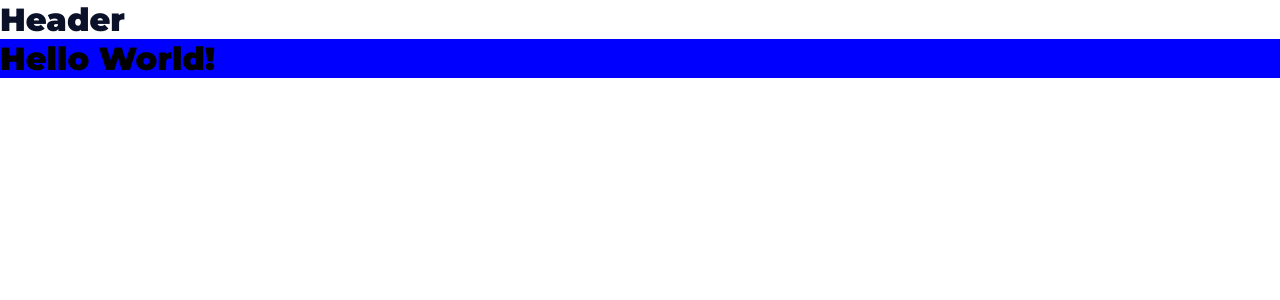
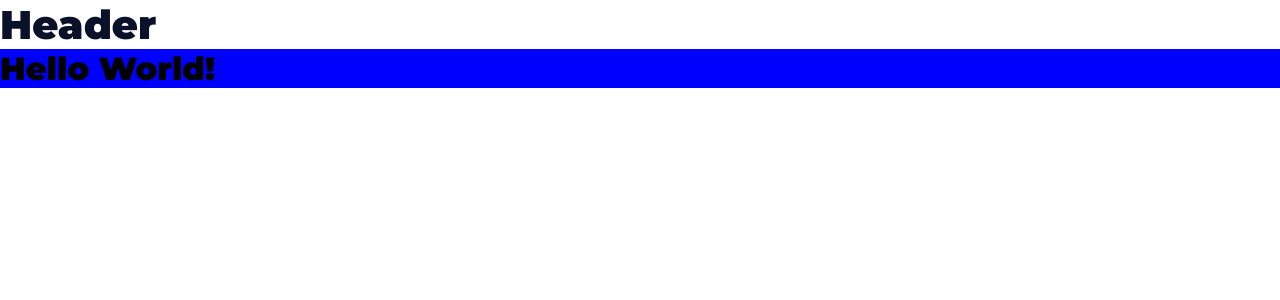
Before and after one commit to LucianBinner/study-c-047-06-07-project-1-react-app, a React (Create React App) app: page / in a window 1280 px wide. Shown: the top 300 px of the page. Built offline with nearby package versions, Linux system fonts and the light colour scheme.

Commit message:
feat: creating Heading component

```diff
--- a/public/index.html
+++ b/public/index.html
@@ -2,6 +2,8 @@
 <html lang="en">
   <head>
     <meta charset="utf-8" />
+    <link rel="icon" href="%PUBLIC_URL%/favicon.ico" />
+    <link href="https://fonts.googleapis.com/css2?family=Montserrat:ital,wght@0,900;1,900&family=Open+Sans:ital,wght@0,400;0,700;1,400;1,700&display=swap" rel="stylesheet">    <link rel="stylesheet" href="https://fonts.googleapis.com/css2?family=Montserrat:ital,wght@0,900;1,900&family=Open+Sans:ital,wght@0,400;0,700;1,400;1,700&display=swap">
     <link rel="icon" href="%PUBLIC_URL%/favicon.ico" />
     <meta name="viewport" content="width=device-width, initial-scale=1" />
     <meta name="theme-color" content="#000000" />
--- a/src/components/Heading/index.jsx
+++ b/src/components/Heading/index.jsx
@@ -1,5 +1,16 @@
 import { Title } from './styles';
 
-export const Heading = ({ children, fontLight }) => {
-  return <Title fontLight={fontLight}>{children}</Title>;
+export const Heading = ({
+  children,
+  colorDark = true,
+  as = 'h1',
+  size = 'big',
+  uppercase = false,
+}) => {
+  console.log(size);
+  return (
+    <Title colorDark={colorDark} as={as} size={size} uppercase={uppercase}>
+      {children}
+    </Title>
+  );
 };
--- a/src/components/Heading/styles.js
+++ b/src/components/Heading/styles.js
@@ -1,7 +1,36 @@
-import styled from 'styled-components';
+import styled, { css } from 'styled-components';
 import { theme } from '../../styles/theme';
 
+const titleSize = {
+  small: () => css`
+    font-size: ${theme.font.sizes.medium};
+  `,
+  medium: () => css`
+    font-size: ${theme.font.sizes.large};
+  `,
+  big: () => css`
+    font-size: ${theme.font.sizes.xlarge};
+  `,
+  huge: () => css`
+    font-size: ${theme.font.sizes.xhuge};
+    ${mediaFont(theme)};
+  `,
+};
+
+const mediaFont = () => css`
+  @media ${theme.media.lteMedium} {
+    font-size: ${theme.font.sizes.xlarge};
+  }
+`;
+
+const titleCase = (uppercase) => css`
+  text-transform: ${uppercase ? 'uppercase' : 'none'};
+`;
+
 export const Title = styled.h1`
-    color: ${(props) =>
-      props.fontLight ? theme.colors.white : theme.colors.primaryColor}
+  color: ${(props) =>
+    props.colorDark ? theme.colors.primaryColor : theme.colors.white};
+
+  ${({ size }) => titleSize[size]()}
+  ${({ uppercase }) => titleCase(uppercase)}
 `;
--- a/src/styles/global-styles.js
+++ b/src/styles/global-styles.js
@@ -1,11 +1,10 @@
 import { createGlobalStyle } from 'styled-components';
 
 export const GlobalStyles = createGlobalStyle`
-  @import url('https://fonts.googleapis.com/css2?family=Montserrat:ital,wght@0,900;1,900&family=Open+Sans:ital,wght@0,400;0,700;1,400;1,700&display=swap');
-
   * {
     margin: 0;
     padding: 0;
+    box-sizing: border-box;
   }
 
   html {
@@ -17,7 +16,7 @@ export const GlobalStyles = createGlobalStyle`
     font-family: ${({ theme }) => theme.font.family.default};
   }
 
-  h1 {
+  h1, h2, h3, h4, h5, h6 {
     font-family: ${({ theme }) => theme.font.family.secondary};
   }
 `;
--- a/src/styles/theme.js
+++ b/src/styles/theme.js
@@ -9,5 +9,18 @@ export const theme = {
       default: "'Open Sans', sans-serif",
       secondary: "'Montserrat', sans-serif",
     },
+    sizes: {
+      xsmall: '0.8rem',
+      small: '1.6rem',
+      medium: '2.4rem',
+      large: '3.2rem',
+      xlarge: '4.0rem',
+      xxlarge: '4.8rem',
+      huge: '5.6rem',
+      xhuge: '6.4rem',
+    },
+  },
+  media: {
+    lteMedium: '(max-width: 768px)',
   },
 };
```
Also changed, not shown: src/components/Heading/stories.jsx (+14 -5 lines).
